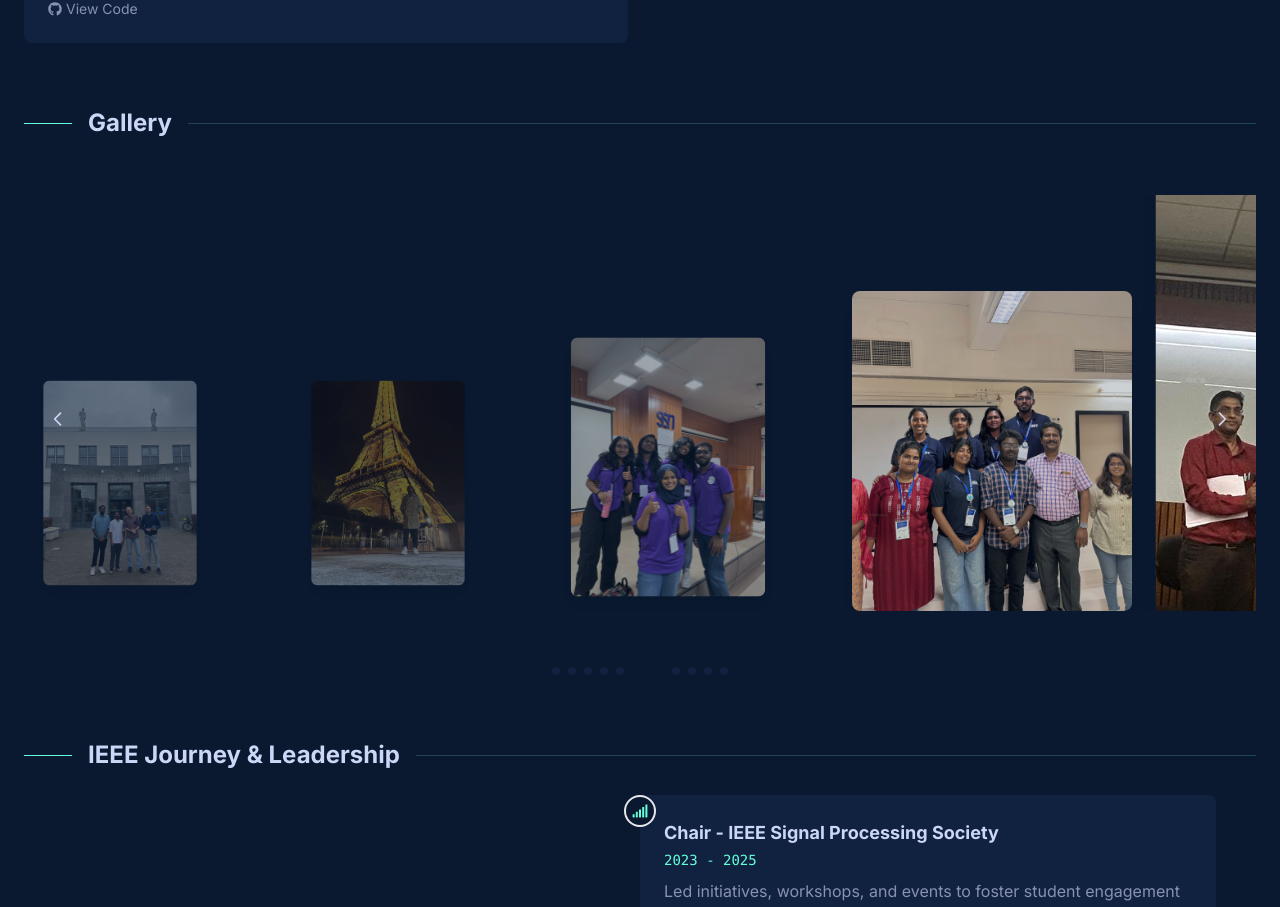
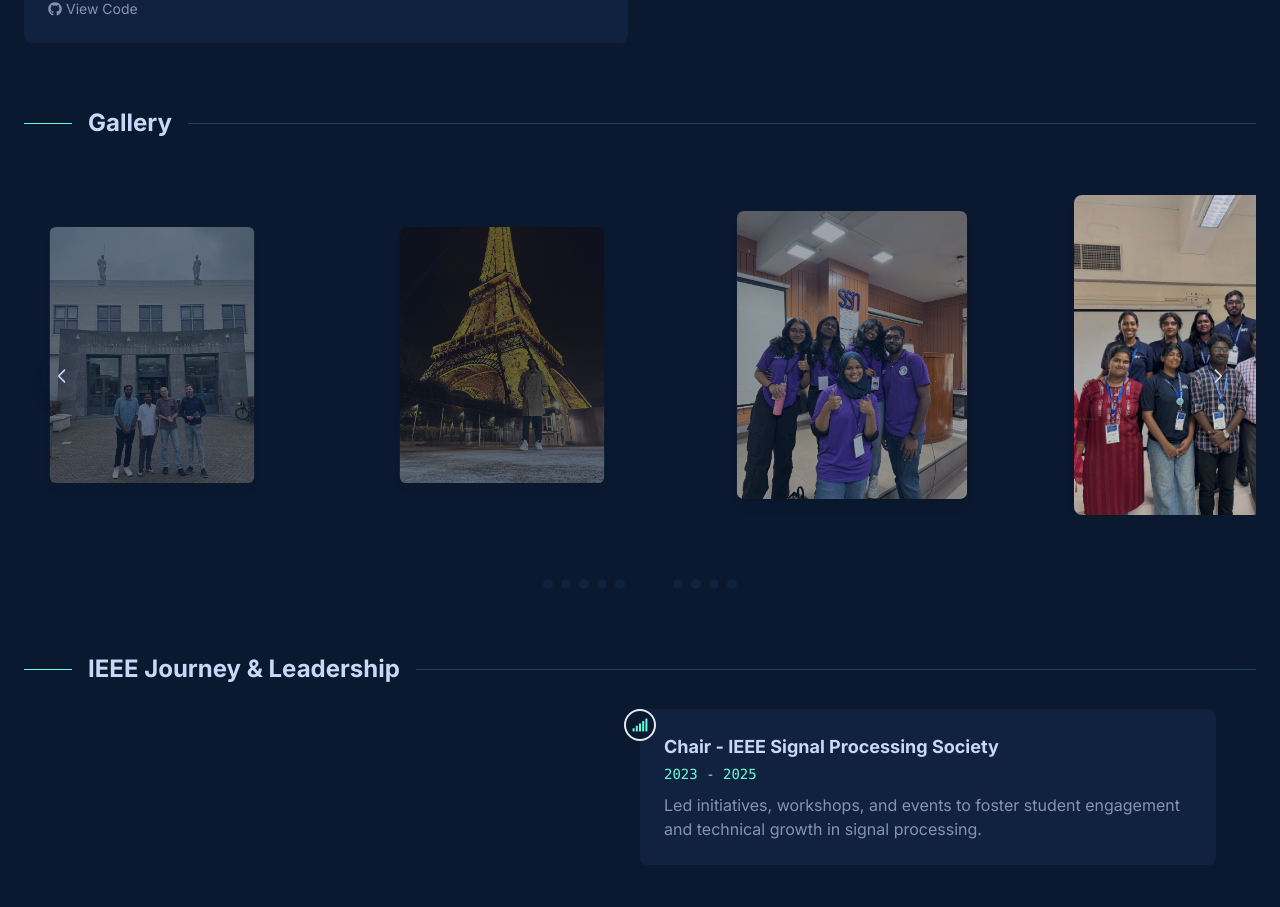
Before and after one commit to llVenkatll/portfolio, a React (Vite) app: page / in a window 1280 px wide. Shown: the part 5033-5940 px from the top of the page. Built offline with nearby package versions, Linux system fonts and the light colour scheme.

Commit message:
Update Gallery.jsx

```diff
--- a/src/components/sections/Gallery.jsx
+++ b/src/components/sections/Gallery.jsx
@@ -3,7 +3,7 @@ import { useState, useEffect } from 'react'
 
 const Gallery = () => {
   const [activeIndex, setActiveIndex] = useState(4) // Start with middle image (index 4 out of 0-9)
-  const [imageDimensions, setImageDimensions] = useState({})
+  const [hoveredIndex, setHoveredIndex] = useState(null)
 
   // Your actual images with proper names
   const images = [
@@ -59,43 +59,6 @@ const Gallery = () => {
     }
   ]
 
-  // Load image dimensions
-  useEffect(() => {
-    const loadImageDimensions = async () => {
-      const dimensions = {}
-
-      for (let i = 0; i < images.length; i++) {
-        const img = new Image()
-        img.src = images[i].src
-
-        await new Promise((resolve) => {
-          img.onload = () => {
-            const aspectRatio = img.naturalWidth / img.naturalHeight
-            // Normalize height to 320px and calculate width based on aspect ratio
-            const height = 320
-            const width = height * aspectRatio
-
-            dimensions[i] = {
-              width: Math.min(width, 280), // Max width of 280px
-              height: height,
-              aspectRatio: aspectRatio
-            }
-            resolve()
-          }
-          img.onerror = () => {
-            // Fallback dimensions if image fails to load
-            dimensions[i] = { width: 240, height: 320, aspectRatio: 0.75 }
-            resolve()
-          }
-        })
-      }
-
-      setImageDimensions(dimensions)
-    }
-
-    loadImageDimensions()
-  }, [])
-
   // Auto-scroll effect
   useEffect(() => {
     const interval = setInterval(() => {
@@ -106,7 +69,7 @@ const Gallery = () => {
   }, [images.length])
 
   const getImageScale = (index) => {
-    if (index === activeIndex) return 1.3 // Middle/active image is larger
+    if (index === activeIndex) return 1.2 // Middle/active image is larger
     const distance = Math.abs(index - activeIndex)
     if (distance === 1) return 1.0 // Adjacent images normal size
     if (distance === 2) return 0.9 // Further images slightly smaller
@@ -119,17 +82,6 @@ const Gallery = () => {
     if (distance === 1) return 0.8
     if (distance === 2) return 0.6
     return 0.4
-  }
-
-  const getImageDimensions = (index) => {
-    const dims = imageDimensions[index]
-    if (!dims) return { width: 240, height: 320 } // Default while loading
-
-    const scale = getImageScale(index)
-    return {
-      width: dims.width * scale,
-      height: dims.height * scale
-    }
   }
 
   return (
@@ -145,41 +97,63 @@ const Gallery = () => {
         {/* Image Gallery Container */}
         <div className="relative overflow-hidden">
           <div className="flex justify-center items-center py-8">
-            <div className="flex gap-4 overflow-x-auto scrollbar-hide items-end">
-              {images.map((image, index) => {
-                const dims = getImageDimensions(index)
-                return (
+            <div className="flex gap-6 overflow-x-auto scrollbar-hide">
+              {images.map((image, index) => (
                 <motion.div
                   key={index}
                   className="relative cursor-pointer flex-shrink-0"
+                  initial={{ scale: getImageScale(index), opacity: getImageOpacity(index) }}
                   animate={{
                     scale: getImageScale(index),
                     opacity: getImageOpacity(index),
-                      x: `${(index - activeIndex) * 60}px`
+                    x: (index - activeIndex) * 70
                   }}
                   transition={{
-                      duration: 0.6,
-                      ease: "easeInOut"
+                    duration: 0.4,
+                    ease: "easeOut"
                   }}
                   onClick={() => setActiveIndex(index)}
-                    whileHover={{ scale: getImageScale(index) + 0.05 }}
+                  onMouseEnter={() => setHoveredIndex(index)}
+                  onMouseLeave={() => setHoveredIndex(null)}
                 >
                   <div className="relative">
+                    {/* Fixed size container */}
+                    <div className="w-64 h-80 rounded-lg overflow-hidden shadow-lg bg-secondary-theme/20">
                       <img
                         src={image.src}
                         alt={image.alt}
-                        className="object-cover rounded-lg shadow-lg"
-                        style={{
-                          width: `${dims.width}px`,
-                          height: `${dims.height}px`,
-                          minWidth: '180px', // Minimum width to prevent too narrow images
-                          maxWidth: '350px'   // Maximum width to prevent too wide images
-                        }}
+                        className={`w-full h-full transition-all duration-300 ${
+                          hoveredIndex === index
+                            ? 'object-contain scale-105'
+                            : 'object-cover'
+                        }`}
                         loading="lazy"
                       />
+                    </div>
 
-                      {/* Overlay with title - only show on active image */}
-                      {index === activeIndex && (
+                    {/* Hover overlay with full image preview */}
+                    {hoveredIndex === index && (
+                      <motion.div
+                        initial={{ opacity: 0, scale: 0.8 }}
+                        animate={{ opacity: 1, scale: 1 }}
+                        exit={{ opacity: 0, scale: 0.8 }}
+                        className="absolute -top-4 -left-4 w-72 h-96 bg-secondary-theme rounded-lg shadow-2xl border-2 border-accent-theme/50 z-20 overflow-hidden"
+                      >
+                        <img
+                          src={image.src}
+                          alt={image.alt}
+                          className="w-full h-full object-contain"
+                        />
+                        <div className="absolute bottom-0 left-0 right-0 bg-gradient-to-t from-black/90 to-transparent p-4">
+                          <h3 className="text-white font-bold text-base">
+                            {image.title}
+                          </h3>
+                        </div>
+                      </motion.div>
+                    )}
+
+                    {/* Title overlay for active image only */}
+                    {index === activeIndex && hoveredIndex !== index && (
                       <motion.div
                         initial={{ opacity: 0, y: 10 }}
                         animate={{ opacity: 1, y: 0 }}
@@ -192,17 +166,16 @@ const Gallery = () => {
                     )}
                   </div>
                 </motion.div>
-                )
-              })}
+              ))}
             </div>
           </div>
 
           {/* Navigation dots */}
-          <div className="flex justify-center gap-2 mt-6">
+          <div className="flex justify-center gap-2 mt-8">
             {images.map((_, index) => (
               <button
                 key={index}
-                className={`w-2 h-2 rounded-full transition-all duration-300 ${
+                className={`w-2.5 h-2.5 rounded-full transition-all duration-300 ${
                   index === activeIndex
                     ? 'bg-accent-theme w-8'
                     : 'bg-secondary-theme hover:bg-accent-theme/50'
@@ -214,7 +187,7 @@ const Gallery = () => {
 
           {/* Manual navigation arrows */}
           <button
-            className="absolute left-4 top-1/2 transform -translate-y-1/2 bg-secondary-theme/80 hover:bg-secondary-theme text-primary-theme p-2 rounded-full transition-all duration-300"
+            className="absolute left-4 top-1/2 transform -translate-y-1/2 bg-secondary-theme/90 hover:bg-secondary-theme text-primary-theme p-3 rounded-full transition-all duration-300 z-10 shadow-lg"
             onClick={() => setActiveIndex((prev) => (prev - 1 + images.length) % images.length)}
           >
             <svg className="w-5 h-5" fill="none" stroke="currentColor" viewBox="0 0 24 24">
@@ -223,7 +196,7 @@ const Gallery = () => {
           </button>
 
           <button
-            className="absolute right-4 top-1/2 transform -translate-y-1/2 bg-secondary-theme/80 hover:bg-secondary-theme text-primary-theme p-2 rounded-full transition-all duration-300"
+            className="absolute right-4 top-1/2 transform -translate-y-1/2 bg-secondary-theme/90 hover:bg-secondary-theme text-primary-theme p-3 rounded-full transition-all duration-300 z-10 shadow-lg"
             onClick={() => setActiveIndex((prev) => (prev + 1) % images.length)}
           >
             <svg className="w-5 h-5" fill="none" stroke="currentColor" viewBox="0 0 24 24">
```
Lines whose indentation alone changed are shown as unchanged.
